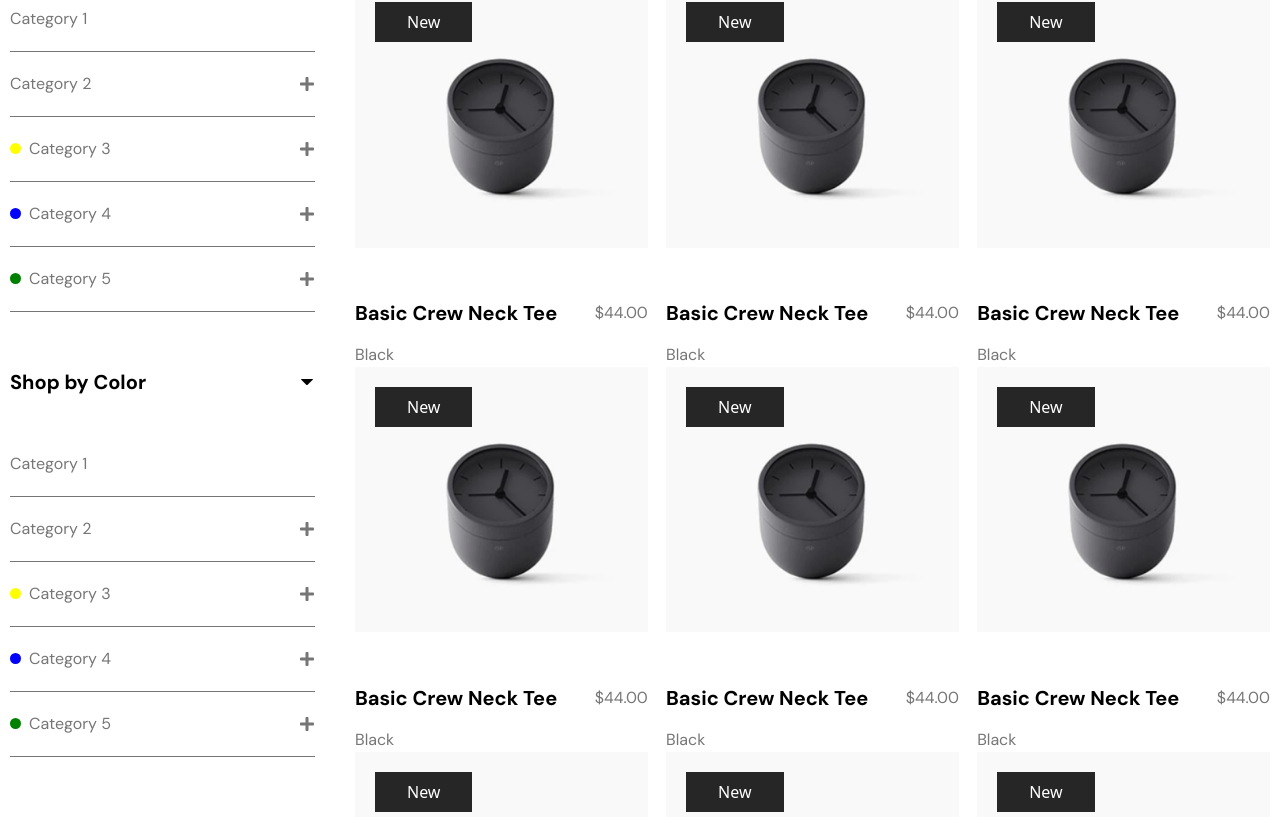
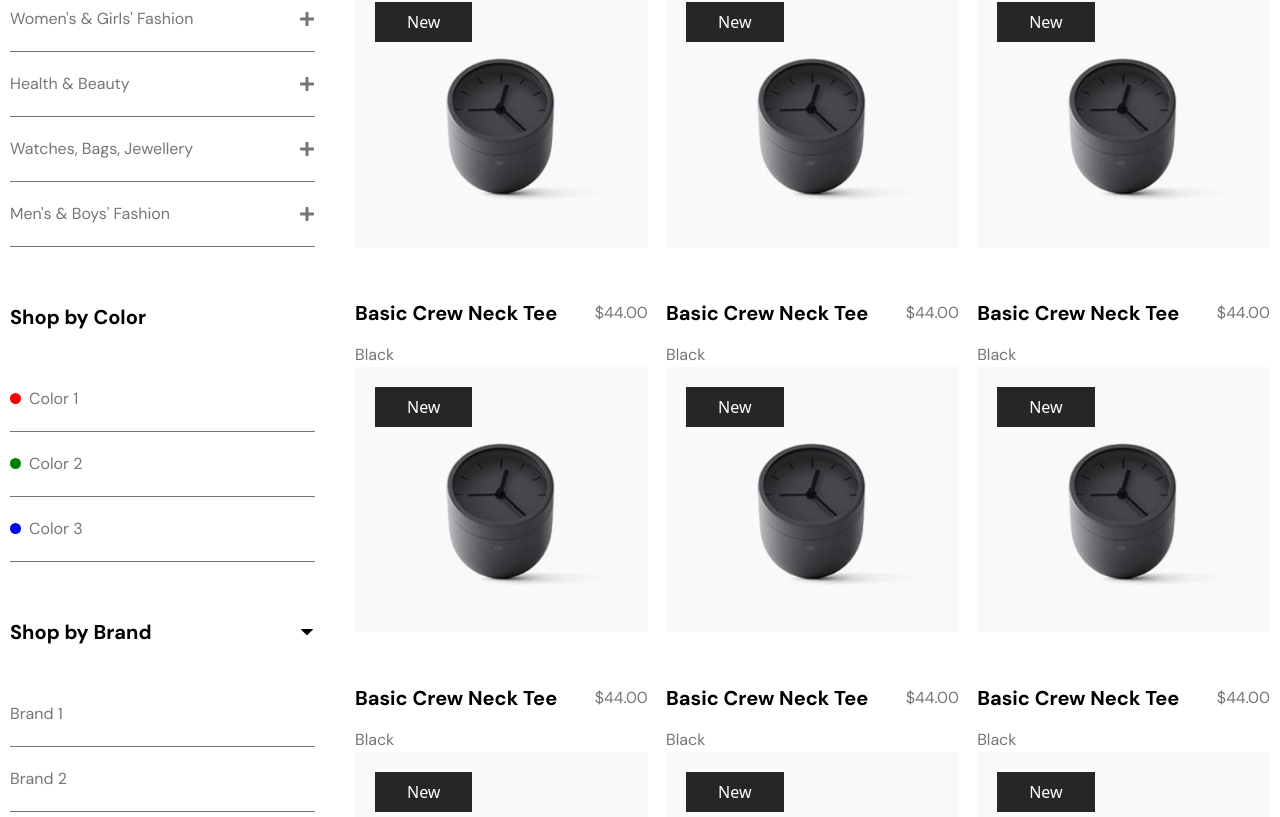
Before and after one commit to dev-abdullah018/orebi, a React (Vite) app: page /product in a window 1280 px wide. Shown: the part 559-1376 px from the top of the page. Built offline with nearby package versions, Linux system fonts and the light colour scheme.

Commit message:
update-product-page-left-part-dynamic-dropdown

```diff
--- a/src/components/layout/LeftSideBar.jsx
+++ b/src/components/layout/LeftSideBar.jsx
@@ -1,13 +1,14 @@
 import React from 'react'
 import SidebarContent from './SidebarContent';
+import { category,colors,brands,prices } from '../../data/data';
 
 const LeftSideBar = () => {
   return (
     <div>
-     <SidebarContent dropDown={true} droptitle="Shop by Category"/>
-     <SidebarContent dropDown={true} droptitle="Shop by Color"/>
-     <SidebarContent dropDown={true} droptitle="Shop by Brand"/>
-     <SidebarContent dropDown={true} droptitle="Shop by Price"/>
+     <SidebarContent dropDown={true} droptitle="Shop by Category" data={category}/>
+     <SidebarContent dropDown={false} droptitle="Shop by Color" data={colors}/>
+     <SidebarContent dropDown={true} droptitle="Shop by Brand" data={brands}/>
+     <SidebarContent dropDown={true} droptitle="Shop by Price" data={prices}/>
     </div>
   )
 }
--- a/src/components/layout/LeftSidebarItem.jsx
+++ b/src/components/layout/LeftSidebarItem.jsx
@@ -14,7 +14,7 @@ const LeftSidebarItem = (props) => {
           <h3 className="cursor-pointer py-5 font-dm text-base font-normal text-[#767676]">
             {props.color && (
               <span
-                className="inline-block h-[11px] w-[11px] rounded-full mr-2"
+                className="mr-2 inline-block h-[11px] w-[11px] rounded-full"
                 style={{ background: props.color }}
               ></span>
             )}
@@ -24,6 +24,12 @@ const LeftSidebarItem = (props) => {
         </div>
       ) : (
         <h3 className="cursor-pointer border-b border-solid border-[#767676] py-5 font-dm text-base font-normal text-[#767676]">
+          {props.color && (
+            <span
+              className="mr-2 inline-block h-[11px] w-[11px] rounded-full"
+              style={{ background: props.color }}
+            ></span>
+          )}
           {props.title}
         </h3>
       )}
--- a/src/components/layout/SidebarContent.jsx
+++ b/src/components/layout/SidebarContent.jsx
@@ -2,7 +2,7 @@ import React, { useState } from "react";
 import { VscTriangleDown } from "react-icons/vsc";
 import LeftSidebarItem from "./LeftSidebarItem";
 
-const SidebarContent = ({ dropDown, droptitle }) => {
+const SidebarContent = ({ dropDown, droptitle, data }) => {
   let [drop, setDrop] = useState(dropDown);
   let [show, setShow] = useState(dropDown);
   return (
@@ -25,60 +25,71 @@ const SidebarContent = ({ dropDown, droptitle }) => {
 
       {show && (
         <div>
-          <LeftSidebarItem subDropDown={false} title="Category 1" color="black">
+          {data.map((item,index) =>
+             item.subCategory ? (
+              <LeftSidebarItem
+              subDropDown={item.subCategory ? true : false}
+              title={item.name}
+              color={item.code}
+            >
+              {item.subCategory &&
+                item.subCategory.map((subitem) => (
                   <h1 className="cursor-pointer border-b border-solid border-[#767676] py-5 font-dm text-base font-normal text-[#767676]">
-              abdulla
+                    {subitem.name}
                   </h1>
+                ))}
             </LeftSidebarItem>
-          <LeftSidebarItem subDropDown={true} title="Category 2" color="">
+             ) : (
+              <LeftSidebarItem
+              subDropDown={item.subCategory ? true : false}
+              title={item.name}
+              color={item.code}
+            >
+              {item.subCategory &&
+                item.subCategory.map((subitem) => (
                   <h1 className="cursor-pointer border-b border-solid border-[#767676] py-5 font-dm text-base font-normal text-[#767676]">
-              abdulla
+                    {subitem.name}
                   </h1>
+                ))}
             </LeftSidebarItem>
-          <LeftSidebarItem subDropDown={true} title="Category 3" color="yellow">
-            <h1 className="cursor-pointer border-b border-solid border-[#767676] py-5 font-dm text-base font-normal text-[#767676]">
-              abdulla
-            </h1>
-          </LeftSidebarItem>
-          <LeftSidebarItem subDropDown={true} title="Category 4" color="blue">
-            <h1 className="cursor-pointer border-b border-solid border-[#767676] py-5 font-dm text-base font-normal text-[#767676]">
-              abdulla
-            </h1>
-          </LeftSidebarItem>
-          <LeftSidebarItem subDropDown={true} title="Category 5" color="green">
-            <h1 className="cursor-pointer border-b border-solid border-[#767676] py-5 font-dm text-base font-normal text-[#767676]">
-              abdulla
-            </h1>
-          </LeftSidebarItem>
+             )
+
+          )}
         </div>
       )}
+
       {!drop && (
         <div>
-          <LeftSidebarItem subDropDown={true} title="Category 1" color="black">
+          {data.map((item,index) =>
+             item.subCategory ? (
+              <LeftSidebarItem
+              subDropDown={item.subCategory ? true : false}
+              title={item.name}
+              color={item.code}
+            >
+              {item.subCategory &&
+                item.subCategory.map((subitem) => (
                   <h1 className="cursor-pointer border-b border-solid border-[#767676] py-5 font-dm text-base font-normal text-[#767676]">
-              abdulla
+                    {subitem.name}
                   </h1>
+                ))}
             </LeftSidebarItem>
-          <LeftSidebarItem subDropDown={true} title="Category 2" color="red">
+             ) : (
+              <LeftSidebarItem
+              subDropDown={item.subCategory ? true : false}
+              title={item.name}
+              color={item.code}
+            >
+              {item.subCategory &&
+                item.subCategory.map((subitem) => (
                   <h1 className="cursor-pointer border-b border-solid border-[#767676] py-5 font-dm text-base font-normal text-[#767676]">
-              abdulla
+                    {subitem.name}
                   </h1>
+                ))}
             </LeftSidebarItem>
-          <LeftSidebarItem subDropDown={true} title="Category 3" color="yellow">
-            <h1 className="cursor-pointer border-b border-solid border-[#767676] py-5 font-dm text-base font-normal text-[#767676]">
-              abdulla
-            </h1>
-          </LeftSidebarItem>
-          <LeftSidebarItem subDropDown={true} title="Category 4" color="blue">
-            <h1 className="cursor-pointer border-b border-solid border-[#767676] py-5 font-dm text-base font-normal text-[#767676]">
-              abdulla
-            </h1>
-          </LeftSidebarItem>
-          <LeftSidebarItem subDropDown={true} title="Category 5" color="green">
-            <h1 className="cursor-pointer border-b border-solid border-[#767676] py-5 font-dm text-base font-normal text-[#767676]">
-              abdulla
-            </h1>
-          </LeftSidebarItem>
+             )
+
+          )}
         </div>
       )}
     </div>
@@ -86,3 +97,20 @@ const SidebarContent = ({ dropDown, droptitle }) => {
 };
 
 export default SidebarContent;
+
+
+{/* <div>
+          {data.map((item) => (
+            <LeftSidebarItem
+              subDropDown={item.subCategory ? true : false}
+              title={item.name}
+            >
+              {item.subCategory &&
+                item.subCategory.map((subitem) => (
+                  <h1 className="cursor-pointer border-b border-solid border-[#767676] py-5 font-dm text-base font-normal text-[#767676]">
+                    {subitem.name}
+                  </h1>
+                ))}
+            </LeftSidebarItem>
+          ))}
+        </div> */}
--- /dev/null
+++ b/src/data/data.jsx
@@ -0,0 +1,99 @@
+let category = [
+    {
+        name: "Women's & Girls' Fashion",
+        subCategory: [
+            {
+                name: "Traditional Wear"
+            },
+            {
+                name: "Muslim Wear"
+            },
+            {
+                name: "Western Wear"
+            },
+        ]
+    },
+    {
+        name: "Health & Beauty",
+        subCategory: [
+            {
+                name: "Skin Care"
+            },
+            {
+                name: "Hair Care"
+            },
+            {
+                name: "Makeup"
+            },
+        ]
+    },
+    {
+        name: "Watches, Bags, Jewellery",
+        subCategory: [
+            {
+                name: "Kids Bags"
+            },
+            {
+                name: "Backpacks Backpacks"
+            },
+            {
+                name: "Backpacks"
+            },
+        ]
+    },
+    {
+        name: "Men's & Boys' Fashion",
+        subCategory: [
+            {
+                name: "Clothing"
+            },
+            {
+                name: "T-Shirts"
+            },
+            {
+                name: "Jeans"
+            },
+        ]
+    }
+]
+
+let colors = [
+    {
+        name: "Color 1",
+        code: "red"
+    },
+    {
+        name: "Color 2",
+        code: "green"
+    },
+    {
+        name: "Color 3",
+        code: "blue"
+    },
+]
+
+let brands = [
+    {
+        name: "Brand 1"
+    },
+    {
+       name: "Brand 2"
+    },
+    {
+        name: "Brand 3"
+    },
+]
+
+let prices = [
+    {
+        name: "$0.00 - $9.99"
+    },
+    {
+        name: "$10.00 - $19.99"
+    },
+    {
+        name: "$30.00 - $39.99"
+    },
+]
+
+export {category,colors,brands,prices} ;
```
Lines whose indentation alone changed are shown as unchanged.
